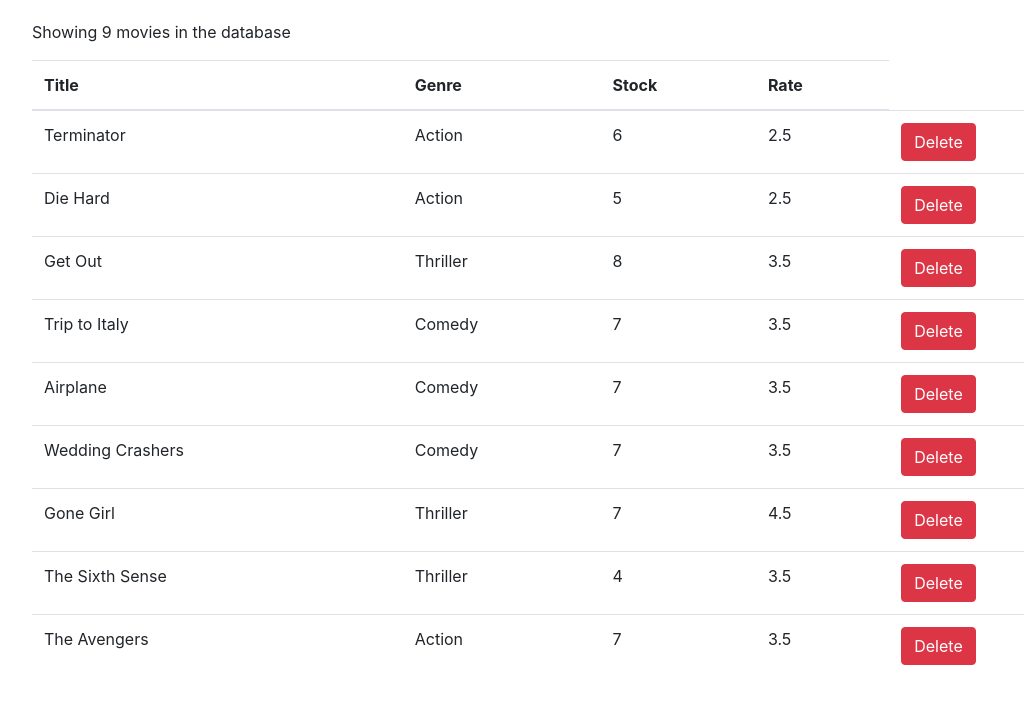
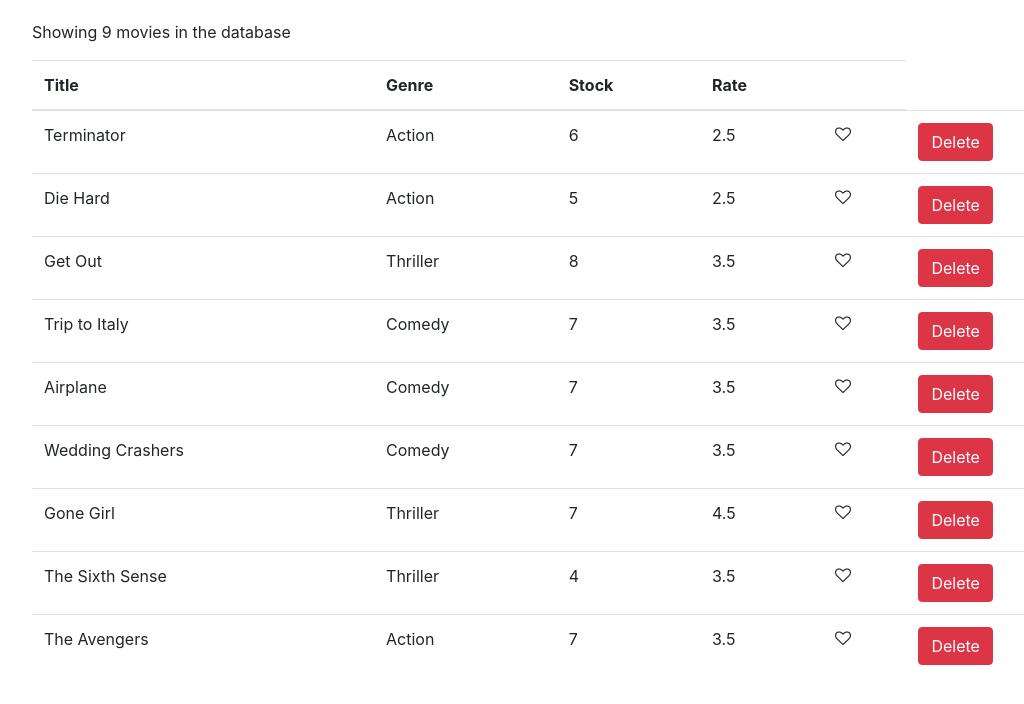
Before and after one commit to GGSMNandathilaka/reactjs-apps, a React (Create React App) app in the folder vidly/: page / in a window 1280 px wide. Shown: the top 704 px of the page, without its empty margins (68-1092 px from the left). Built offline with nearby package versions, Linux system fonts and the light colour scheme.

Commit message:
Implemented a common component to handle movie like status

```diff
--- a/vidly/package.json
+++ b/vidly/package.json
@@ -14,7 +14,7 @@
     "web-vitals": "^1.1.1"
   },
   "scripts": {
-    "start": "react-scripts start",
+    "start": "react-scripts start --port=3001",
     "build": "react-scripts build",
     "test": "react-scripts test",
     "eject": "react-scripts eject"
--- a/vidly/src/App.css
+++ b/vidly/src/App.css
@@ -36,3 +36,10 @@
     transform: rotate(360deg);
   }
 }
+
+#more {
+  background: none;
+  border: none;
+  font-family: Verdana, Geneva, sans-serif;
+  cursor: pointer;
+}
--- /dev/null
+++ b/vidly/src/components/like-component.jsx
@@ -0,0 +1,28 @@
+import React, { Component } from "react";
+
+class LikeComponent extends Component {
+  render() {
+    if (this.props.liked) {
+      return (
+        <div
+          className="button"
+          id="more"
+          onClick={() => this.props.onLike(this.props.movie)}
+        >
+          <i className="fa fa-heart" aria-hidden="true"></i>
+        </div>
+      );
+    }
+    return (
+      <div
+        className="button"
+        id="more"
+        onClick={() => this.props.onLike(this.props.movie)}
+      >
+        <i className="fa fa-heart-o" aria-hidden="true"></i>
+      </div>
+    );
+  }
+}
+
+export default LikeComponent;
--- a/vidly/src/components/movies.jsx
+++ b/vidly/src/components/movies.jsx
@@ -1,9 +1,29 @@
 import React, { Component } from "react";
 import { getMovies, deleteMovie } from "../services/fakeMovieService";
+import LikeComponent from "./like-component";
 
 class Movies extends Component {
   state = {
     movies: getMovies(),
+  };
+
+  constructor() {
+    super();
+    const movies = this.state.movies.map((m) => (m.liked = false));
+    this.setState({ movies });
+  }
+
+  componentDidUpdate(prevProps, prevState) {
+    console.log("prevProps", prevProps);
+    console.log("prevState", prevState);
+  }
+
+  handleLike = (movie) => {
+    const movies = [...this.state.movies];
+    const index = movies.indexOf(movie);
+    movies[index] = { ...movie };
+    movies[index].liked = !movie.liked;
+    this.setState({ movies });
   };
 
   render() {
@@ -24,6 +44,7 @@
               <th scope="col">Genre</th>
               <th scope="col">Stock</th>
               <th scope="col">Rate</th>
+              <th scope="col"></th>
             </tr>
           </thead>
           <tbody>{this.getBodyItems()}</tbody>
@@ -43,6 +64,13 @@
               <td>{movie.genre.name}</td>
               <td>{movie.numberInStock}</td>
               <td>{movie.dailyRentalRate}</td>
+              <td>
+                <LikeComponent
+                  liked={movie.liked}
+                  onLike={this.handleLike}
+                  movie={movie}
+                />
+              </td>
               <td>
                 <button
                   onClick={() => this.handleDeleteMovies(movie._id)}
```
